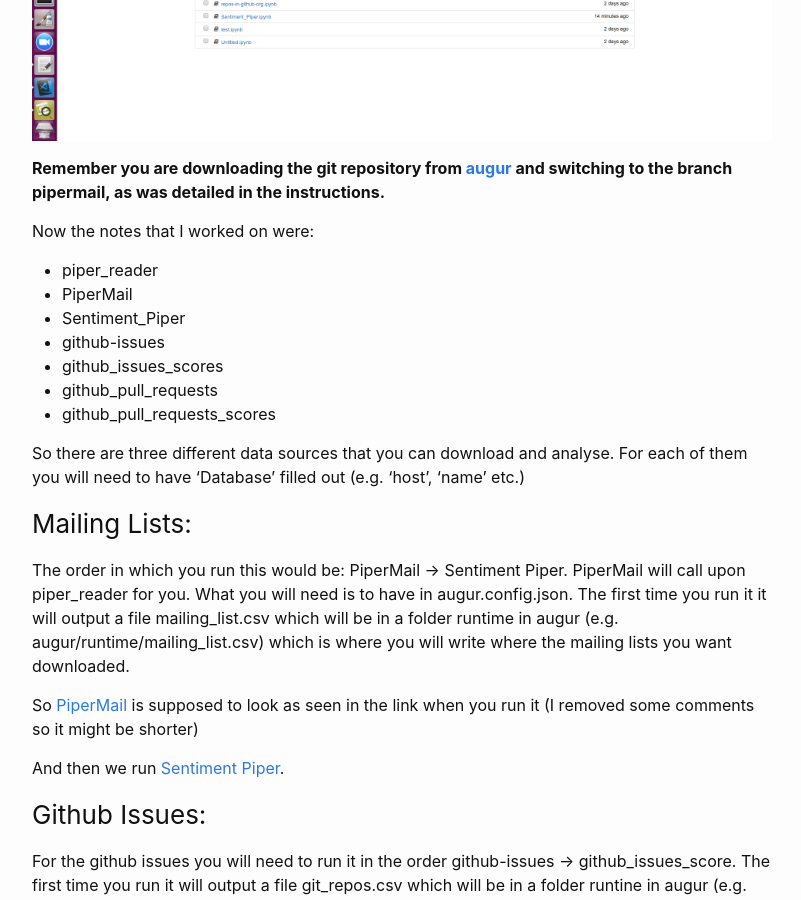
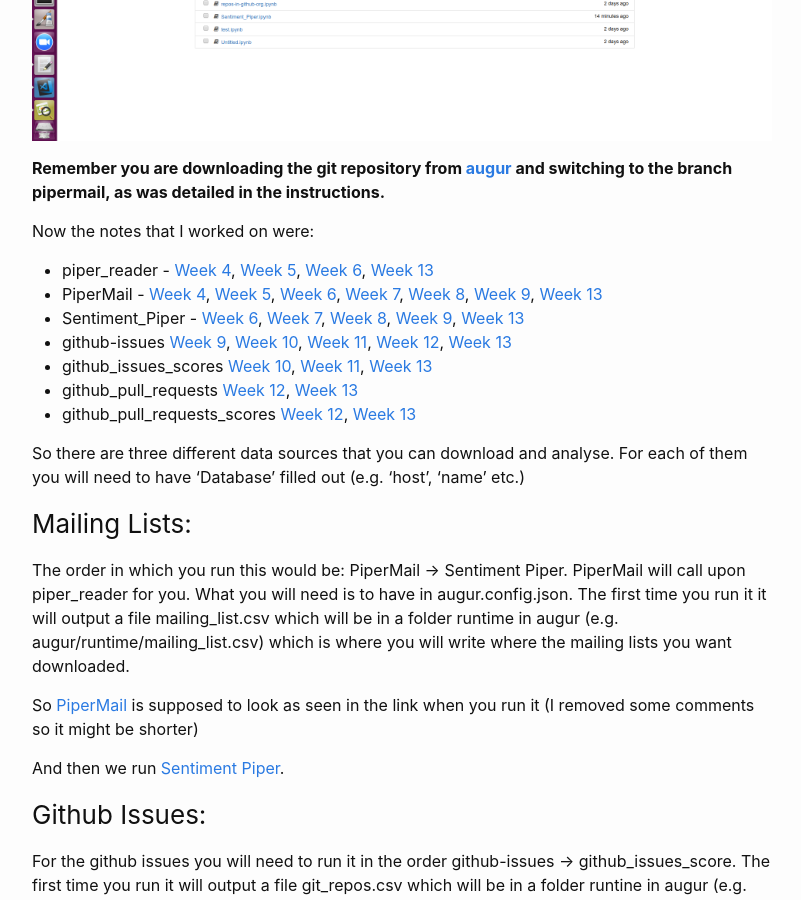
Before and after one commit to kmn5409/keanu-nichols, a Jekyll site: the page built from _posts/2018-08-13-gsoc-Week-14.md, in a window 1280 px wide and 900 px high, scrolled down 2803 px. Shown: the whole window, without its empty margins (238-1039 px from the left). Built offline with Jekyll 4.4.1, drawn with Linux system fonts in a browser that asks for light colours.

Commit message:
Added links for weeks

```diff
--- a/_posts/2018-08-13-gsoc-Week-14.md
+++ b/_posts/2018-08-13-gsoc-Week-14.md
@@ -112,13 +112,47 @@ It will then look like the picture below might need to open image in new tab and
 **Remember you are downloading the git repository from [augur](https://github.com/OSSHealth/augur/tree/pipermail) and switching to the branch pipermail, as was detailed in the instructions.**
 
 Now the notes that I worked on were:<br>
-- piper_reader<br>
-- PiperMail<br>
-- Sentiment_Piper<br>
-- github-issues<br>
-- github_issues_scores<br>
-- github_pull_requests<br>
-- github_pull_requests_scores<br>
+- piper_reader -
+[Week 4](https://kmn5409.github.io/keanu-nichols/gsoc/2018/06/08/first!!!-gSoC-Week-4!!!.html),
+[Week 5](https://kmn5409.github.io/keanu-nichols/gsoc/2018/06/15/gsoc-Week-5.html),
+[Week 6](https://kmn5409.github.io/keanu-nichols/gsoc/2018/06/22/gsoc-Week-6.html),
+[Week 13](https://kmn5409.github.io/keanu-nichols/gsoc/2018/08/10/gsoc-Week-13.html)
+<br>
+- PiperMail - [Week 4](https://kmn5409.github.io/keanu-nichols/gsoc/2018/06/08/first!!!-gSoC-Week-4!!!.html),
+[Week 5](https://kmn5409.github.io/keanu-nichols/gsoc/2018/06/15/gsoc-Week-5.html),
+[Week 6](https://kmn5409.github.io/keanu-nichols/gsoc/2018/06/22/gsoc-Week-6.html),
+[Week 7](https://kmn5409.github.io/keanu-nichols/gsoc/2018/06/29/gsoc-Week-7.html),
+[Week 8](https://kmn5409.github.io/keanu-nichols/gsoc/2018/07/06/gsoc-Week-8.html),
+[Week 9](https://kmn5409.github.io/keanu-nichols/gsoc/2018/07/13/gsoc-Week-9.html),
+[Week 13](https://kmn5409.github.io/keanu-nichols/gsoc/2018/08/10/gsoc-Week-13.html)
+<br>
+- Sentiment_Piper -
+[Week 6](https://kmn5409.github.io/keanu-nichols/gsoc/2018/06/22/gsoc-Week-6.html),
+[Week 7](https://kmn5409.github.io/keanu-nichols/gsoc/2018/06/29/gsoc-Week-7.html),
+[Week 8](https://kmn5409.github.io/keanu-nichols/gsoc/2018/07/06/gsoc-Week-8.html),
+[Week 9](https://kmn5409.github.io/keanu-nichols/gsoc/2018/07/13/gsoc-Week-9.html),
+[Week 13](https://kmn5409.github.io/keanu-nichols/gsoc/2018/08/10/gsoc-Week-13.html)
+<br>
+- github-issues
+[Week 9](https://kmn5409.github.io/keanu-nichols/gsoc/2018/07/13/gsoc-Week-9.html),
+[Week 10](https://kmn5409.github.io/keanu-nichols/gsoc/2018/07/20/gsoc-Week-10.html),
+[Week 11](https://kmn5409.github.io/keanu-nichols/gsoc/2018/07/27/gsoc-Week-11.html),
+[Week 12](https://kmn5409.github.io/keanu-nichols/gsoc/2018/08/03/gsoc-Week-12.html),
+[Week 13](https://kmn5409.github.io/keanu-nichols/gsoc/2018/08/10/gsoc-Week-13.html)
+<br>
+- github_issues_scores
+[Week 10](https://kmn5409.github.io/keanu-nichols/gsoc/2018/07/20/gsoc-Week-10.html),
+[Week 11](https://kmn5409.github.io/keanu-nichols/gsoc/2018/07/27/gsoc-Week-11.html),
+[Week 13](https://kmn5409.github.io/keanu-nichols/gsoc/2018/08/10/gsoc-Week-13.html)
+<br>
+- github_pull_requests
+[Week 12](https://kmn5409.github.io/keanu-nichols/gsoc/2018/08/03/gsoc-Week-12.html),
+[Week 13](https://kmn5409.github.io/keanu-nichols/gsoc/2018/08/10/gsoc-Week-13.html)
+<br>
+- github_pull_requests_scores
+[Week 12](https://kmn5409.github.io/keanu-nichols/gsoc/2018/08/03/gsoc-Week-12.html),
+[Week 13](https://kmn5409.github.io/keanu-nichols/gsoc/2018/08/10/gsoc-Week-13.html)
+<br>
 
 
 So there are three different data sources that you can download and analyse. For each of them you will need to have 'Database' filled out (e.g. 'host', 'name' etc.)
```
Also changed, not shown: 2 other files.
